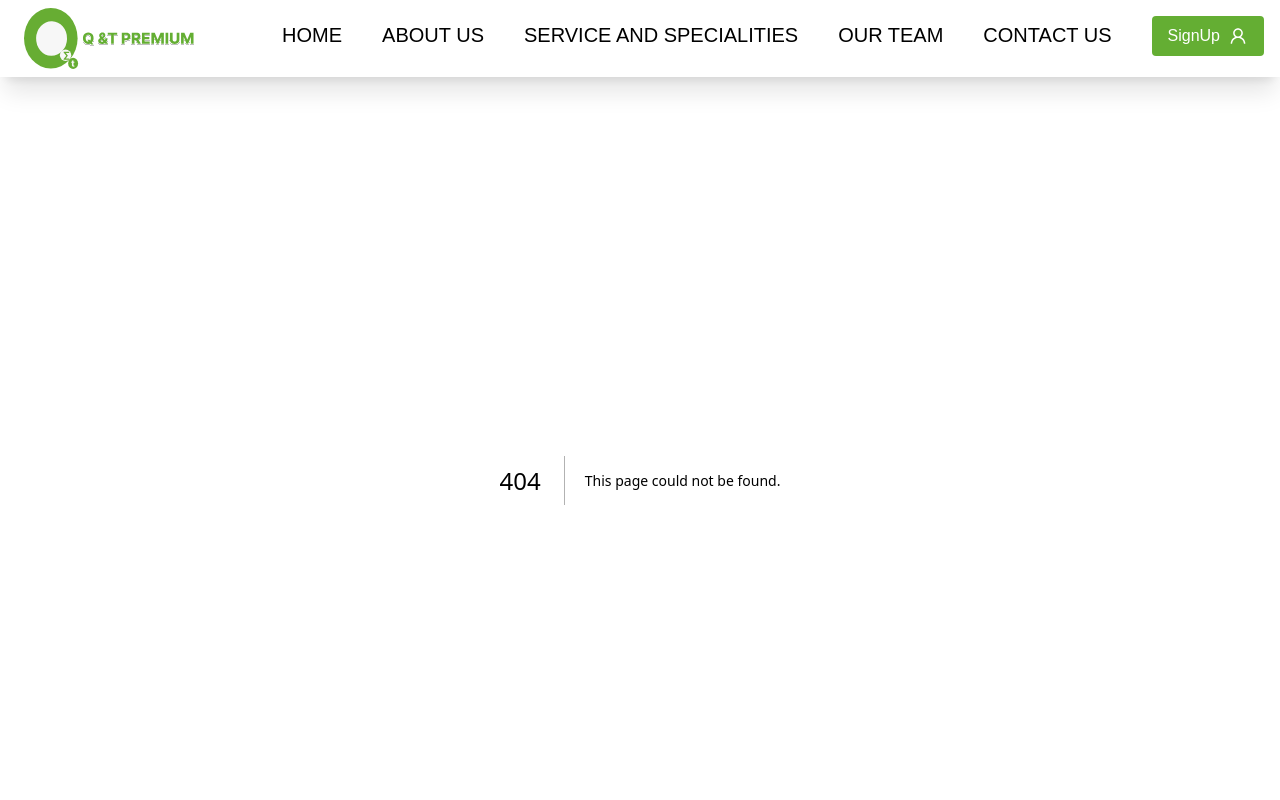
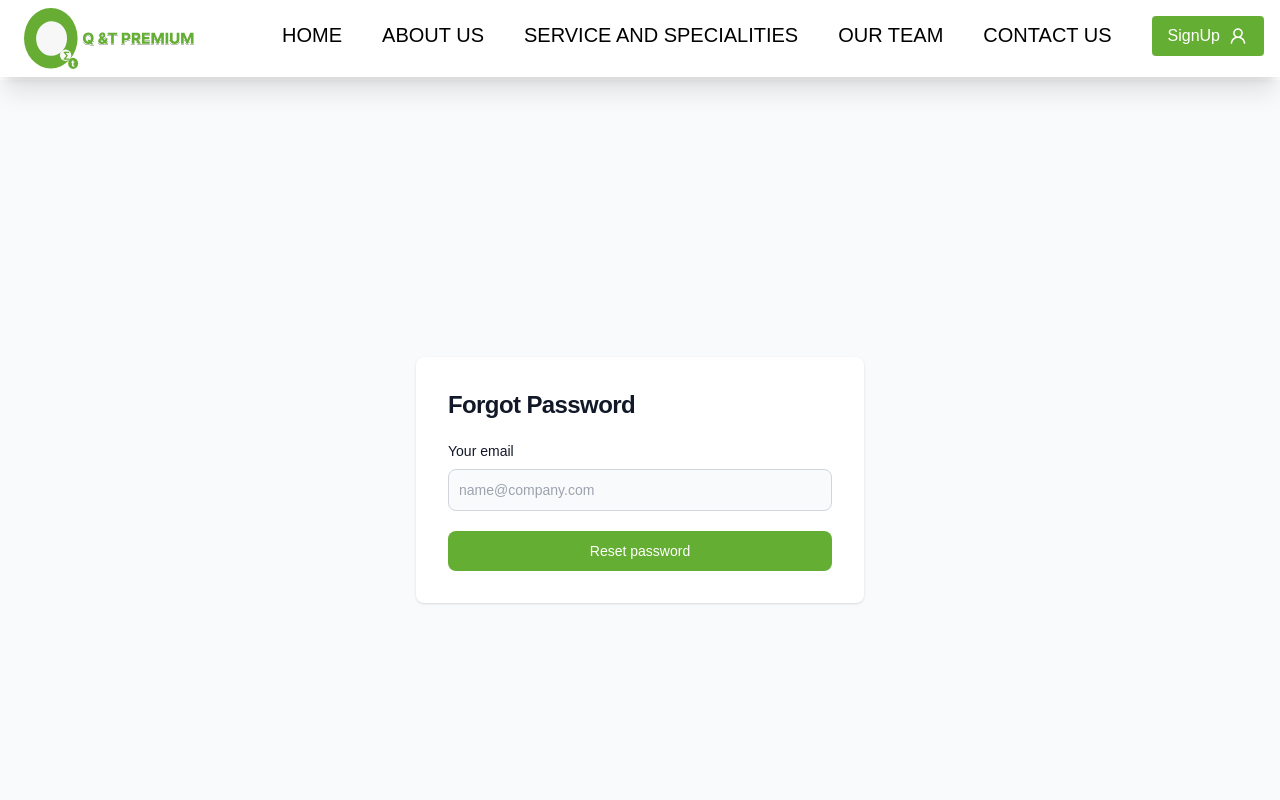
Before and after one commit to NishanBhattarai12/qandtpremium-frontend, a Next.js app: page /forgot-password in a window 1280 px wide. Before the commit this address had no page. Shown: the top 800 px of the page. Built offline with nearby package versions, Linux system fonts and the light colour scheme; a web font is replaced by a local one.

Commit message:
add forgot password page

```diff
--- /dev/null
+++ b/src/pages/forgot-password/index.js
@@ -0,0 +1,36 @@
+const ForgotPassword = () => {
+  return (
+    <section className="bg-gray-50 dark:bg-gray-900">
+      <div className="flex flex-col items-center justify-center px-6 py-8 mx-auto md:h-screen lg:py-0">
+        <div className="w-full p-6 bg-white rounded-lg shadow dark:border md:mt-0 sm:max-w-md dark:bg-gray-800 dark:border-gray-700 sm:p-8">
+          <h2 className="mb-1 text-xl font-bold leading-tight tracking-tight text-gray-900 md:text-2xl dark:text-white">
+            Forgot Password
+          </h2>
+          <form className="mt-4 space-y-4 lg:mt-5 md:space-y-5" action="#">
+            <div>
+              <label htmlFor="email" className="block mb-2 text-sm font-medium text-gray-900 dark:text-white">
+                Your email
+              </label>
+              <input
+                type="email"
+                name="email"
+                id="email"
+                className="bg-gray-50 border border-gray-300 text-gray-900 text-sm rounded-lg focus:ring-primary-600 focus:border-primary-600 block w-full p-2.5 dark:bg-gray-700 dark:border-gray-600 dark:placeholder-gray-400 dark:text-white dark:focus:ring-blue-500 dark:focus:border-blue-500"
+                placeholder="name@company.com"
+                required
+              />
+            </div>
+            <button
+              type="submit"
+              className="w-full text-white bg-[#64AE33] hover:bg-green-700 focus:ring-4 focus:outline-none focus:ring-primary-300 font-medium rounded-lg text-sm px-5 py-2.5 text-center dark:bg-primary-600 dark:hover:bg-primary-700 dark:focus:ring-primary-800"
+            >
+              Reset password
+            </button>
+          </form>
+        </div>
+      </div>
+    </section>
+  );
+};
+
+export default ForgotPassword;
--- a/src/pages/login/index.js
+++ b/src/pages/login/index.js
@@ -117,7 +117,7 @@
                     </label>
                   </div>
                 </div>
-                <Link href="/changePassword" className="text-sm font-medium text-[#64AE33] hover:underline dark:text-primary-500">
+                <Link href="/forgot-password" className="text-sm font-medium text-[#64AE33] hover:underline dark:text-primary-500">
                   Forgot password?
                 </Link>
               </div>
```
